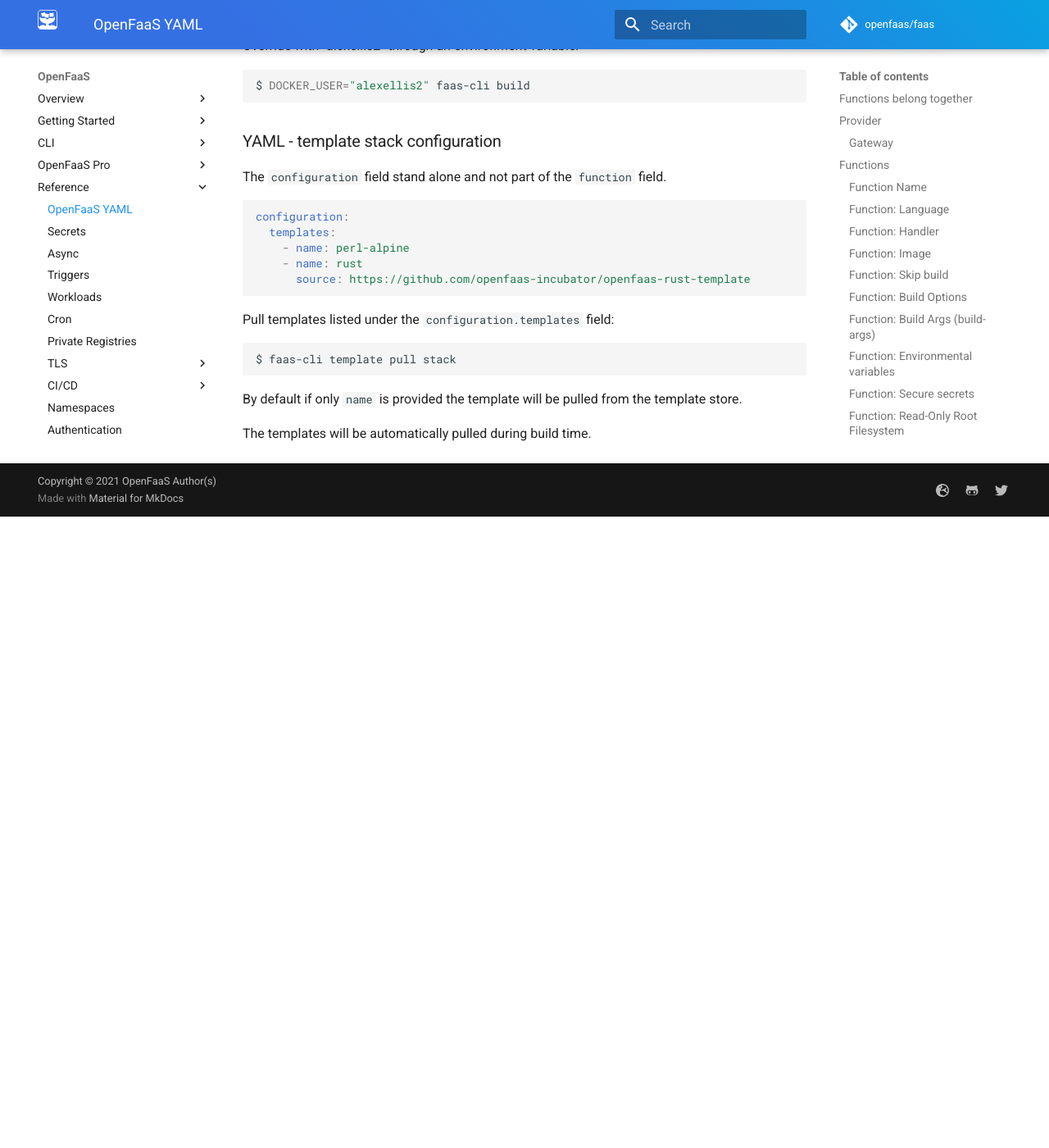
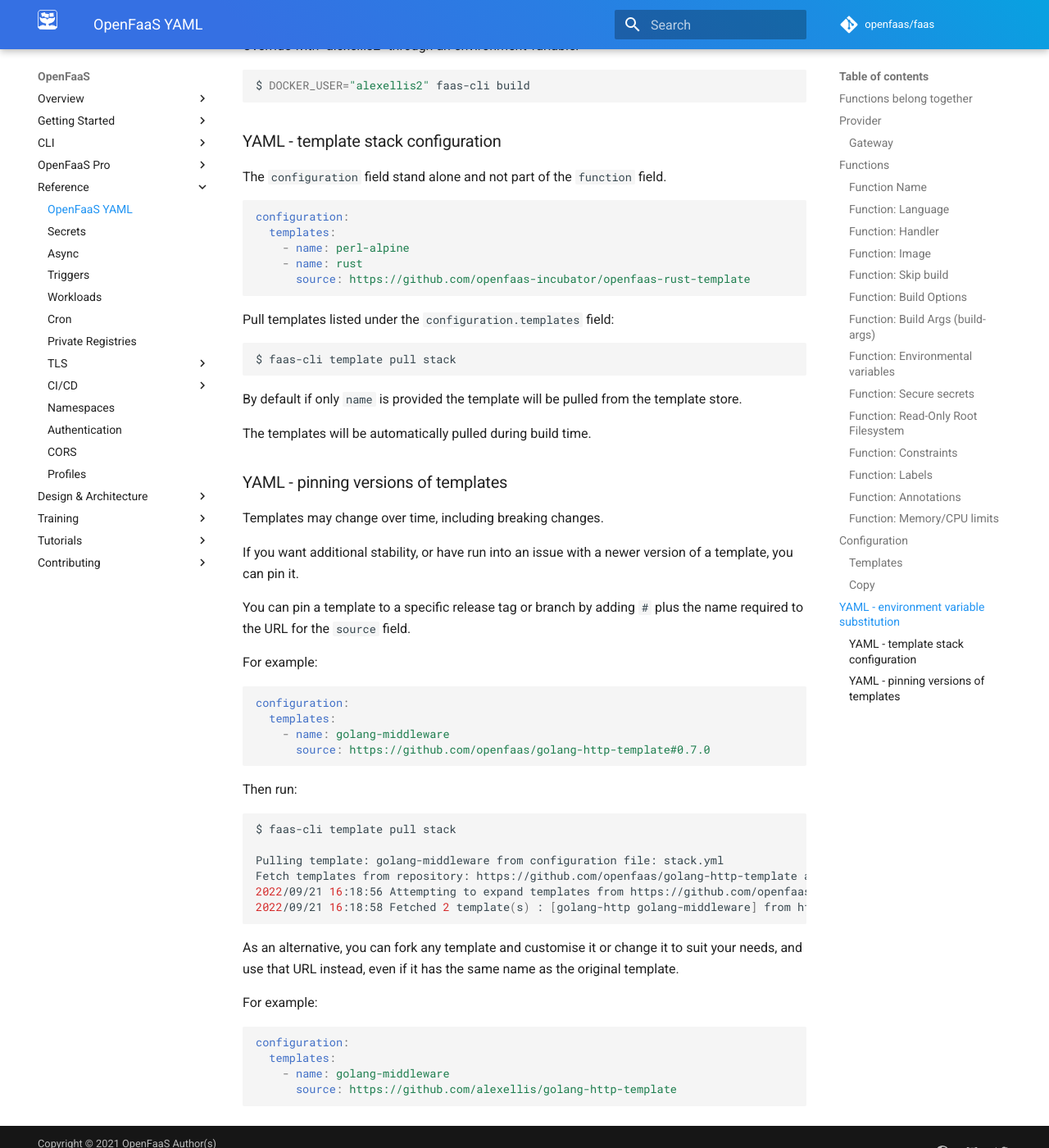
Before and after one commit to openfaas/docs, an MkDocs documentation site: the page built from docs/reference/yaml.md, in a window 1280 px wide and 1400 px high, scrolled down 10162 px. Shown: the whole window at 82% size. Built offline with MkDocs 1.6.1 and Material for MkDocs 9.7.7, drawn with Linux system fonts in a browser that asks for light colours; comment, search, counter and statistics services are not loaded; before the commit the page ends 10792 px from its top, so only the background shows below that.

Commit message:
Mention pinning template versions
CC @welteki @LucasRoesler @kevin-lindsay-1

Signed-off-by: Alex Ellis (OpenFaaS Ltd) <alexellis2@gmail.com>

````diff
--- a/docs/reference/yaml.md
+++ b/docs/reference/yaml.md
@@ -468,3 +468,42 @@ $ faas-cli template pull stack
 By default if only `name` is provided the template will be pulled from the template store.
 
 The templates will be automatically pulled during build time.
+
+### YAML - pinning versions of templates
+
+Templates may change over time, including breaking changes.
+
+If you want additional stability, or have run into an issue with a newer version of a template, you can pin it.
+
+You can pin a template to a specific release tag or branch by adding `#` plus the name required to the URL for the `source` field.
+
+For example:
+
+```yaml
+configuration:
+  templates:
+    - name: golang-middleware
+      source: https://github.com/openfaas/golang-http-template#0.7.0
+```
+
+Then run:
+
+```sh
+$ faas-cli template pull stack
+
+Pulling template: golang-middleware from configuration file: stack.yml
+Fetch templates from repository: https://github.com/openfaas/golang-http-template at 0.7.0
+2022/09/21 16:18:56 Attempting to expand templates from https://github.com/openfaas/golang-http-template
+2022/09/21 16:18:58 Fetched 2 template(s) : [golang-http golang-middleware] from https://github.com/openfaas/golang-http-template
+```
+
+As an alternative, you can fork any template and customise it or change it to suit your needs, and use that URL instead, even if it has the same name as the original template.
+
+For example:
+
+```yaml
+configuration:
+  templates:
+    - name: golang-middleware
+      source: https://github.com/alexellis/golang-http-template
+```
````
